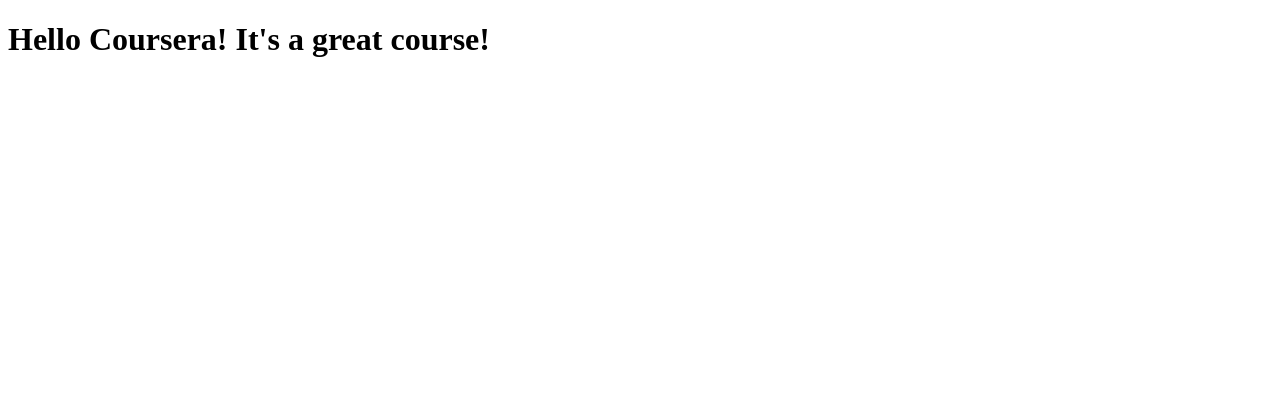
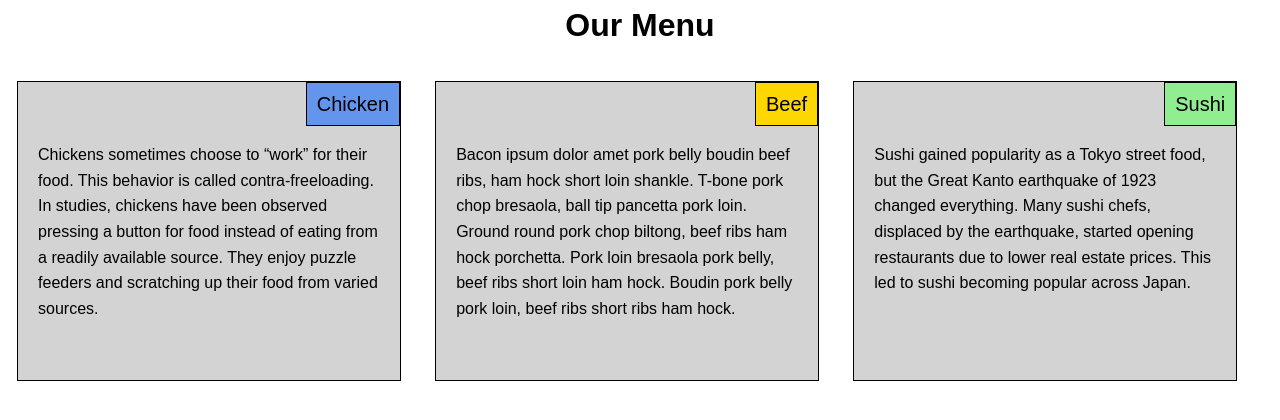
Before and after one commit to michellekoranda/coursera-test, a plain HTML site: page site/index.html in a window 1280 px wide. Drawn offline with Linux system fonts and the light colour scheme.

Commit message:
Moved contents to top level

```diff
--- a/site/index.html
+++ b/site/index.html
@@ -1,9 +1,25 @@
 <!DOCTYPE html>
 <html>
-    <head>
-        <title>Hello Coursera!</title>
-    </head>
-    <body>
-        <h1>Hello Coursera! It's a great course!</h1>
-    </body>
+<head>
+    <meta charset="utf-8">
+    <title>Module 2 Solution</title>
+    <link rel="stylesheet" href="css/style.css">
+</head>
+<body>
+    <header>Our Menu</header>
+    <div id="container">
+        <div id="chicken">
+            <div class="section-header">Chicken</div>
+            <section>Chickens sometimes choose to “work” for their food. This behavior is called contra-freeloading. In studies, chickens have been observed pressing a button for food instead of eating from a readily available source. They enjoy puzzle feeders and scratching up their food from varied sources.</section>
+        </div>
+        <div id="beef">
+            <div class="section-header">Beef</div>
+            <section>Bacon ipsum dolor amet pork belly boudin beef ribs, ham hock short loin shankle. T-bone pork chop bresaola, ball tip pancetta pork loin. Ground round pork chop biltong, beef ribs ham hock porchetta. Pork loin bresaola pork belly, beef ribs short loin ham hock. Boudin pork belly pork loin, beef ribs short ribs ham hock.</section>
+        </div>
+        <div id="sushi">
+            <div class="section-header">Sushi</div>
+            <section>Sushi gained popularity as a Tokyo street food, but the Great Kanto earthquake of 1923 changed everything. Many sushi chefs, displaced by the earthquake, started opening restaurants due to lower real estate prices. This led to sushi becoming popular across Japan.</section>
+        </div>
+    </div>
+</body>
 </html>
```
Also changed, not shown: site/module2-solution/index.html (deleted, +0 -25 lines), site/css/style.css (renamed from site/module2-solution/css/style.css), site/module2-solution/Module 2 Coding Assignment.txt (deleted).
